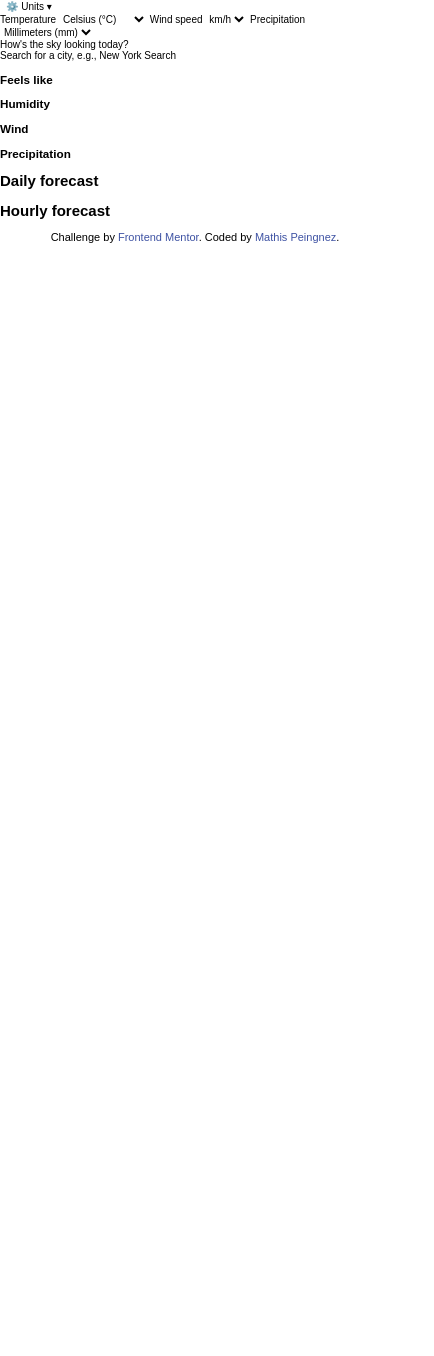
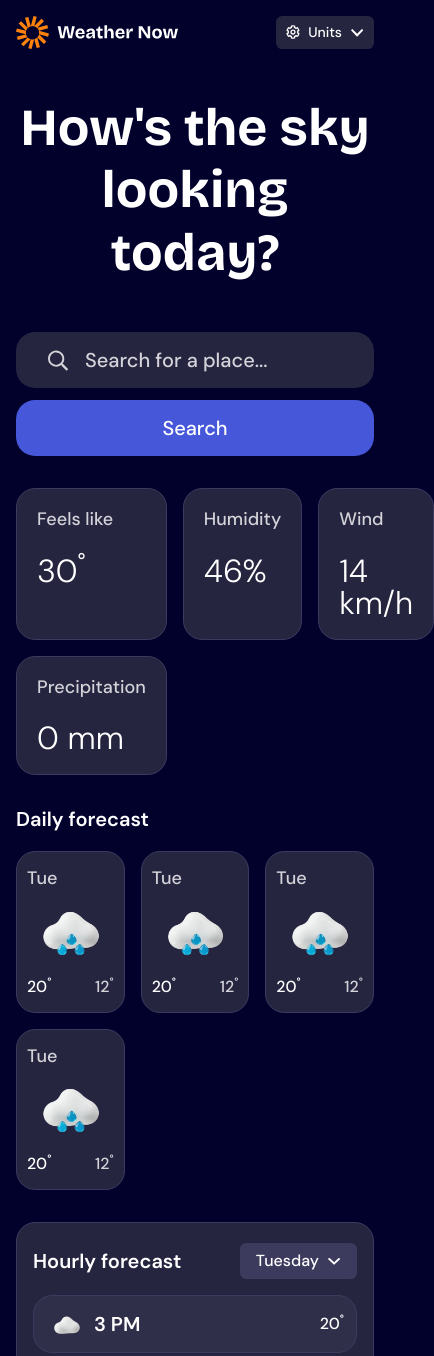
Before and after one commit to Mathispnz/weatherapp-frontendmentor, a website: page index.html in a window 390 px wide. Shown: the top 1356 px of the page, 434 px wide, since content can reach past the window. Before the commit the page ends 844 px from the top, so only its background shows below. Drawn offline with Linux system fonts and the light colour scheme.

Commit message:
Added tailwind configuration and mobile first implementation

```diff
--- a/gulpfile.js
+++ b/gulpfile.js
@@ -7,6 +7,7 @@ const cssnano = require('cssnano');
 const babel = require('gulp-babel');
 const terser = require('gulp-terser');
 const browsersync = require('browser-sync').create();
+const tailwindcss = require('tailwindcss');
 
 // Use dart-sass for @use
 //sass.compiler = require('dart-sass');
@@ -14,8 +15,8 @@ const browsersync = require('browser-sync').create();
 // Sass Task
 function scssTask() {
   return src('styles/main.scss', { sourcemaps: true })
-    .pipe(sass())
-    .pipe(postcss([autoprefixer(), cssnano()]))
+    .pipe(sass().on('error', sass.logError))
+    .pipe(postcss([tailwindcss(), autoprefixer(), cssnano()]))
     .pipe(dest('dist', { sourcemaps: '.' }));
 }
 
@@ -47,13 +48,24 @@ function browserSyncReload(cb) {
   cb();
 }
 
-// Watch Task
+// // Watch Task
+// function watchTask() {
+//   watch('*.html', series(scssTask, browserSyncReload));
+//   watch(
+//     ['styles/**/*.scss', 'js/*.js'],
+//     series(scssTask, jsTask, browserSyncReload)
+//   );
+// }
+
 function watchTask() {
-  watch('*.html', browserSyncReload);
-  watch(
-    ['styles/**/*.scss', 'js/*.js'],
-    series(scssTask, jsTask, browserSyncReload)
-  );
+  // Surveille tous les fichiers HTML dans le projet
+  watch(['*.html', '**/*.html'], series(scssTask, browserSyncReload));
+
+  // Surveille les SCSS
+  watch('styles/**/*.scss', series(scssTask, browserSyncReload));
+
+  // Surveille les JS
+  watch('js/**/*.js', series(jsTask, browserSyncReload));
 }
 
 // Default Gulp Task
--- a/index.html
+++ b/index.html
@@ -16,11 +16,11 @@
   </style>
 </head>
 <body>
-
-  <nav>
+  <nav class="m-4">
+    <img src="./assets/images/logo.svg" alt="Weather Now Logo" class="logo">
     <ul>
       <div class="dropdown" id="unitsDropdown">
-        <button onclick="toggleDropdown()">⚙️ Units ▾</button>
+        <button class="btn gap-2" onclick="toggleDropdown()"><img class="dropdown-icon w-3.5" src="./assets/images/icon-units.svg" /> Units <img class="dropdown-icon w-3.5" src="./assets/images/icon-dropdown.svg" /></button>
         <div class="dropdown-content">
           <label for="">Temperature</label>
           <select name="Temperature" id="">
@@ -44,53 +44,141 @@
     </ul>
   </nav>
 
-  <header>
+  <header class="my-12 mx-4 text-center">
     How's the sky looking today?
   </header>
 
-  <div class="search-container">
-    Search for a city, e.g., New York
-    Search
+  <div class="flex flex-col gap-3 mx-4">
+    <button class="btn btn-search"><img src="./assets/images/icon-search.svg" alt="Search Icon"> Search for a place...</button>
+    <button class="btn btn-search btn-search_blue">Search</button>
   </div>
 
-  <section class="section1">
-    <div class="container-flex">
-      <div class="card">
+  <section class="container pt-8 px-4 section1">
+    <div class="container-flex gap-4">
+      <div class="card p-5">
         <h3>Feels like</h3>
         <!-- Insert temperature here -->
+        <h6 class="mt-6">30<sup>°</sup></h6>
       </div>
-      <div class="card">
+      <div class="card p-5">
         <h3>Humidity</h3>
         <!-- Insert humidity here -->
+        <h6 class="mt-6">46%</h6>
       </div>
-      <div class="card">
+      <div class="card p-5">
         <h3>Wind</h3>
         <!-- Insert wind here -->
+        <h6 class="mt-6">14 km/h</h6>
       </div>
-      <div class="card">
+      <div class="card p-5">
         <h3>Precipitation</h3>
         <!-- Insert precipitation here -->
+        <h6 class="mt-6">0 mm</h6>
       </div>
     </div>
   </section>
 
-  <section class="section2">
+  <section class="container mt-8 px-4 section2">
     <h2>Daily forecast</h2>
     <!-- Insert daily forecast for the next 7 days here -->
-     <div class="container-flex">
-      <div class="card">
-
+     <div class="container-flex gap-4 mt-5">
+      <div class="card py-4 px-2.5">
+        <h3 class="card__title">
+          Tue
+        </h3>
+        <img src="./assets/images/icon-rain.webp" alt="Weather Icon" class="card__icon">
+        <div class="card__temperatures flex justify-between">
+          <p class="card__temperature">
+            20<sup>°</sup>
+          </p>
+          <p class="card__temperature card__temperature--low">
+            12<sup>°</sup>
+          </p>
+        </div>
+      </div>
+      <div class="card py-4 px-2.5">
+        <h3 class="card__title">
+          Tue
+        </h3>
+        <img src="./assets/images/icon-rain.webp" alt="Weather Icon" class="card__icon">
+        <div class="card__temperatures flex justify-between">
+          <p class="card__temperature">
+            20<sup>°</sup>
+          </p>
+          <p class="card__temperature card__temperature--low">
+            12<sup>°</sup>
+          </p>
+        </div>
+      </div>
+      <div class="card py-4 px-2.5">
+        <h3 class="card__title">
+          Tue
+        </h3>
+        <img src="./assets/images/icon-rain.webp" alt="Weather Icon" class="card__icon">
+        <div class="card__temperatures flex justify-between">
+          <p class="card__temperature">
+            20<sup>°</sup>
+          </p>
+          <p class="card__temperature card__temperature--low">
+            12<sup>°</sup>
+          </p>
+        </div>
+      </div>
+      <div class="card py-4 px-2.5">
+        <h3 class="card__title">
+          Tue
+        </h3>
+        <img src="./assets/images/icon-rain.webp" alt="Weather Icon" class="card__icon">
+        <div class="card__temperatures flex justify-between">
+          <p class="card__temperature">
+            20<sup>°</sup>
+          </p>
+          <p class="card__temperature card__temperature--low">
+            12<sup>°</sup>
+          </p>
+        </div>
       </div>
      </div>
   </section>
 
-  <section class="section3">
-    <h2>Hourly forecast</h2>
-    <!-- Insert hourly forecast for the selected day here -->
+  <section class="container mt-8 px-4 section3">
+    <div class="card py-5 px-4">
+      <div class="card__header flex justify-between items-center">
+        <h2>Hourly forecast</h2>
 
+        <button class="btn gap-2 btn--light" onclick="toggleDropdown()">Tuesday <img class="dropdown-icon w-3.5" src="./assets/images/icon-dropdown.svg" /></button>
+      </div>
+      <!-- Insert hourly forecast for the selected day here -->
+      <div class="card card--light flex flex-row items-center justify-between mt-4 py-2 px-3">
+        <div class="flex flex-row items-center">
+          <img src="./assets/images/icon-overcast.webp" alt="" class="card__icon w-10">
+          <p class="card__hour ml-2">3 PM</p>
+        </div>
+
+        <p class="card__temperature">20<sup>°</sup></p>
+      </div>
+
+      <div class="card card--light flex flex-row items-center justify-between mt-4 py-2 px-3">
+        <div class="flex flex-row items-center">
+          <img src="./assets/images/icon-overcast.webp" alt="" class="card__icon w-10">
+          <p class="card__hour ml-2">3 PM</p>
+        </div>
+
+        <p class="card__temperature">20<sup>°</sup></p>
+      </div>
+
+      <div class="card card--light flex flex-row items-center justify-between mt-4 py-2 px-3">
+        <div class="flex flex-row items-center">
+          <img src="./assets/images/icon-overcast.webp" alt="" class="card__icon w-10">
+          <p class="card__hour ml-2">3 PM</p>
+        </div>
+
+        <p class="card__temperature">20<sup>°</sup></p>
+      </div>
+    </div>
   </section>
 
-  <div class="attribution">
+  <div class="attribution py-4">
     Challenge by <a href="https://www.frontendmentor.io?ref=challenge">Frontend Mentor</a>.
     Coded by <a href="#">Mathis Peingnez</a>.
   </div>
--- a/package.json
+++ b/package.json
@@ -29,6 +29,7 @@
     "gulp-postcss": "^10.0.0",
     "gulp-sass": "^6.0.1",
     "gulp-terser": "^2.1.0",
-    "sass": "^1.94.2"
+    "sass": "^1.94.2",
+    "tailwindcss": "^3.4.3"
   }
 }
--- a/styles/abstracts/typo.scss
+++ b/styles/abstracts/_typo.scss
@@ -41,7 +41,7 @@
     font-family: 'DM-Sans';
     font-style: italic;
     font-weight: 700;
-    font-size: 9.6rem;
+    font-size: calc(96/16*1rem);
     line-height: 100%;
     letter-spacing: 0.2rem;
 }
@@ -49,7 +49,7 @@
 @mixin text-preset-2 {
     font-family: 'Bricolage Grotesque';
     font-weight: 700;
-    font-size: 5.2rem;
+    font-size: calc(52/16*1rem);
     line-height: 120%;
     letter-spacing: 0;
 }
@@ -57,7 +57,7 @@
 @mixin text-preset-3 {
     font-family: 'DM-Sans';
     font-weight: 300;
-    font-size: 3.2rem;
+    font-size: calc(32/16*1rem);
     line-height: 100%;
     letter-spacing: 0;
 }
@@ -65,7 +65,7 @@
 @mixin text-preset-4 {
     font-family: 'DM-Sans';
     font-weight: 700;
-    font-size: 2.8rem;
+    font-size: calc(28/16*1rem);
     line-height: 120%;
     letter-spacing: 0;
 }
@@ -73,15 +73,15 @@
 @mixin text-preset-5 {
     font-family: 'DM-Sans';
     font-weight: 600;
-    font-size: 2rem;
+    font-size: calc(20/16*1rem);
     line-height: 120%;
     letter-spacing: 0;
 }
 
 @mixin text-preset-5-medium {
     font-family: 'DM-Sans';
-    font-weight: 600;
-    font-size: 2rem;
+    font-weight: 400;
+    font-size: calc(20/16*1rem);
     line-height: 120%;
     letter-spacing: 0;
 }
@@ -89,7 +89,7 @@
 @mixin text-preset-6 {
     font-family: 'DM-Sans';
     font-weight: 400;
-    font-size: 1.8rem;
+    font-size: calc(18/16*1rem);
     line-height: 120%;
     letter-spacing: 0;
 }
@@ -97,7 +97,7 @@
 @mixin text-preset-7 {
     font-family: 'DM-Sans';
     font-weight: 400;
-    font-size: 1.6rem;
+    font-size: 1rem;
     line-height: 120%;
     letter-spacing: 0;
 }
@@ -105,7 +105,7 @@
 @mixin text-preset-8 {
     font-family: 'DM-Sans';
     font-weight: 400;
-    font-size: 1.4rem;
+    font-size: calc(14/16*1rem);
     line-height: 120%;
     letter-spacing: 0;
 }
--- /dev/null
+++ b/styles/base/_global.scss
@@ -0,0 +1,25 @@
+@use './abstracts/colors' as c;
+@use './abstracts/spacing' as s;
+@use './abstracts/typo' as t;
+
+body {
+    background-color: c.$color-neutral-900;
+    color: c.$color-neutral-0;
+}
+
+.container {
+
+    h2 {
+        color: c.$color-neutral-0;
+        @include t.text-preset-5;
+    }
+
+    &--background {
+        background-color: c.$color-neutral-800;
+    }
+}
+
+.container-flex {
+    display: grid;
+    grid-template-columns: repeat(3, 1fr);
+}
--- a/styles/base/reset.scss
+++ b/styles/base/_reset.scss
@@ -9,10 +9,6 @@ html, body {
   padding: 0;
 }
 
-html {
-    font-size: 62.5%;
-}
-
 body {
   font-family: sans-serif;
 }
@@ -20,6 +16,11 @@ body {
 img {
   max-width: 100%;
   display: block;
+}
+
+h1, h2, h3, h4, h5, h6 {
+  margin: 0;
+  padding: 0;
 }
 
 ul, ol {
--- /dev/null
+++ b/styles/components/_button.scss
@@ -0,0 +1,40 @@
+@use '../abstracts/colors' as c;
+@use '../abstracts/spacing' as s;
+@use '../abstracts/radius' as r;
+@use '../abstracts/typo' as t;
+
+.dropdown {
+
+}
+.btn {
+    background-color: c.$color-neutral-800;
+    border-radius: r.$radius-4;
+    display: flex;
+    align-items: center;
+    color: c.$color-neutral-0;
+    @apply py-2 px-2.5;
+    @include t.text-preset-8;
+
+    &--light {
+        background-color: c.$color-neutral-600;
+        @apply py-2 px-4 gap-3;
+        @include t.text-preset-7;
+    }
+}
+.btn-search {
+    border-radius: r.$radius-12;
+    color: c.$color-neutral-200;
+    @apply py-4 px-8 gap-4;
+    @include t.text-preset-5-medium;
+}
+.btn-search_blue {
+    background-color: c.$color-blue-500;
+    color: c.$color-neutral-0;
+    justify-content: center;
+}
+.dropdown-icon {
+    width: 1.7rem;
+}
+.dropdown-content {
+    display: none;
+}
--- /dev/null
+++ b/styles/components/_card.scss
@@ -0,0 +1,39 @@
+@use '../abstracts/colors' as c;
+@use '../abstracts/radius' as r;
+@use '../abstracts/typo' as t;
+@use '../abstracts/spacing' as s;
+
+.card {
+    background-color: c.$color-neutral-800;
+    border: 1px solid c.$color-neutral-600;
+    border-radius: r.$radius-12;
+    box-sizing: border-box;
+    display: flex;
+    flex-direction: column;
+
+    h3 {
+        color: c.$color-neutral-200;
+        @include t.text-preset-6;
+    }
+
+    h6 {
+        @include t.text-preset-3;
+    }
+
+    &--light {
+        background-color: c.$color-neutral-700;
+        border: 1px solid c.$color-neutral-600;
+    }
+
+    &__temperature {
+        @include t.text-preset-7;
+
+        &--low {
+            color: c.$color-neutral-200;
+        }
+    }
+
+    &__hour {
+        @include t.text-preset-5;
+    }
+}
--- /dev/null
+++ b/styles/layout/_header.scss
@@ -0,0 +1,6 @@
+@use '../abstracts/typo';
+@use '../abstracts/spacing';
+
+header {
+    @include typo.text-preset-2;
+}
--- /dev/null
+++ b/styles/layout/_nav.scss
@@ -0,0 +1,12 @@
+@use '../abstracts/spacing';
+
+nav {
+    height: calc(33/16*1rem);
+    display: flex;
+    justify-content: space-between;
+    align-items: center;
+
+    .logo {
+        height: 100%;
+    }
+}
--- /dev/null
+++ b/tailwind.config.js
@@ -0,0 +1,12 @@
+// // Minimal Tailwind config — adjust `content` to match files that use utility classes
+module.exports = {
+  content: [
+    './index.html',
+    './js/**/*.js',
+    './styles/**/*.scss'
+  ],
+  theme: {
+    extend: {},
+  },
+  plugins: [],
+};
```
Also changed, not shown: styles/main.scss (+14 -5 lines), dist/main.css, styles/abstracts/_colors.scss (renamed from styles/abstracts/colors.scss), styles/abstracts/_radius.scss (renamed from styles/abstracts/radius.scss), styles/abstracts/_spacing.scss (renamed from styles/abstracts/spacing.scss), styles/layout/_grid.scss (added), 3 other files.
